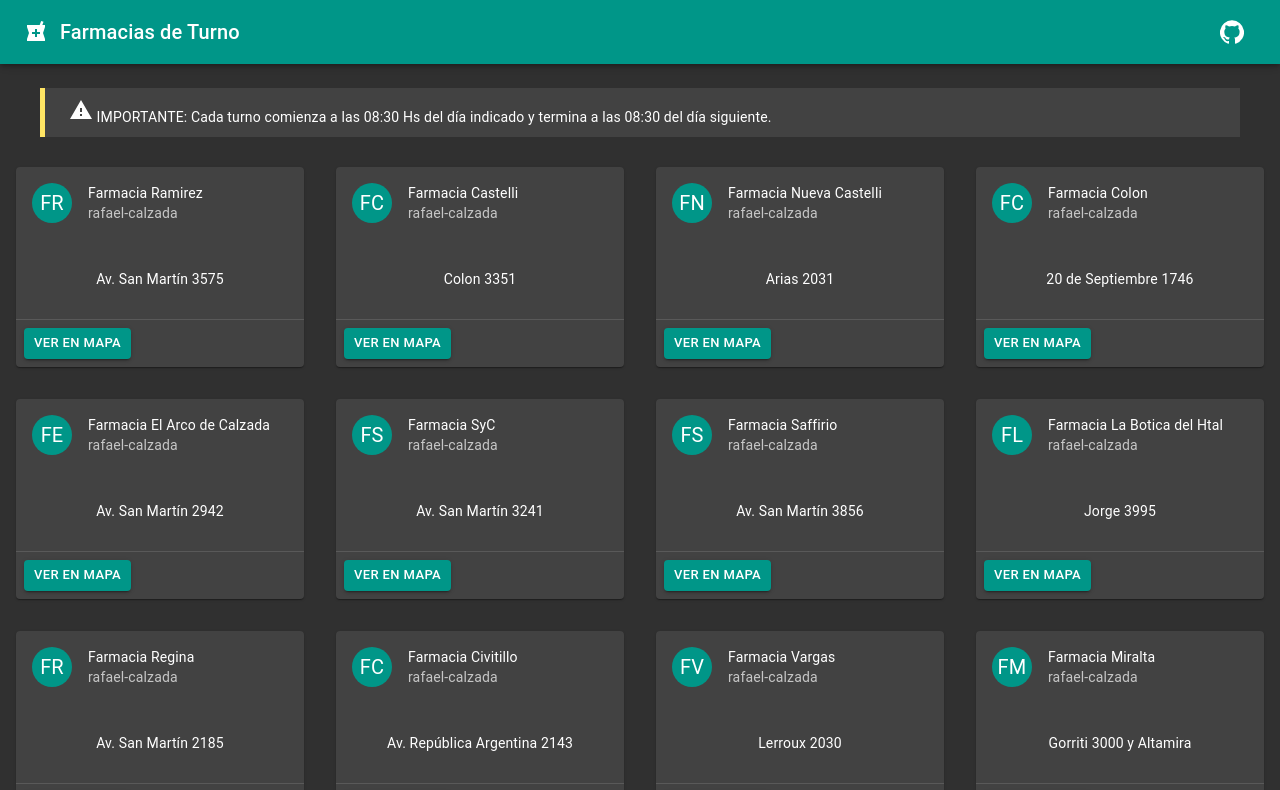
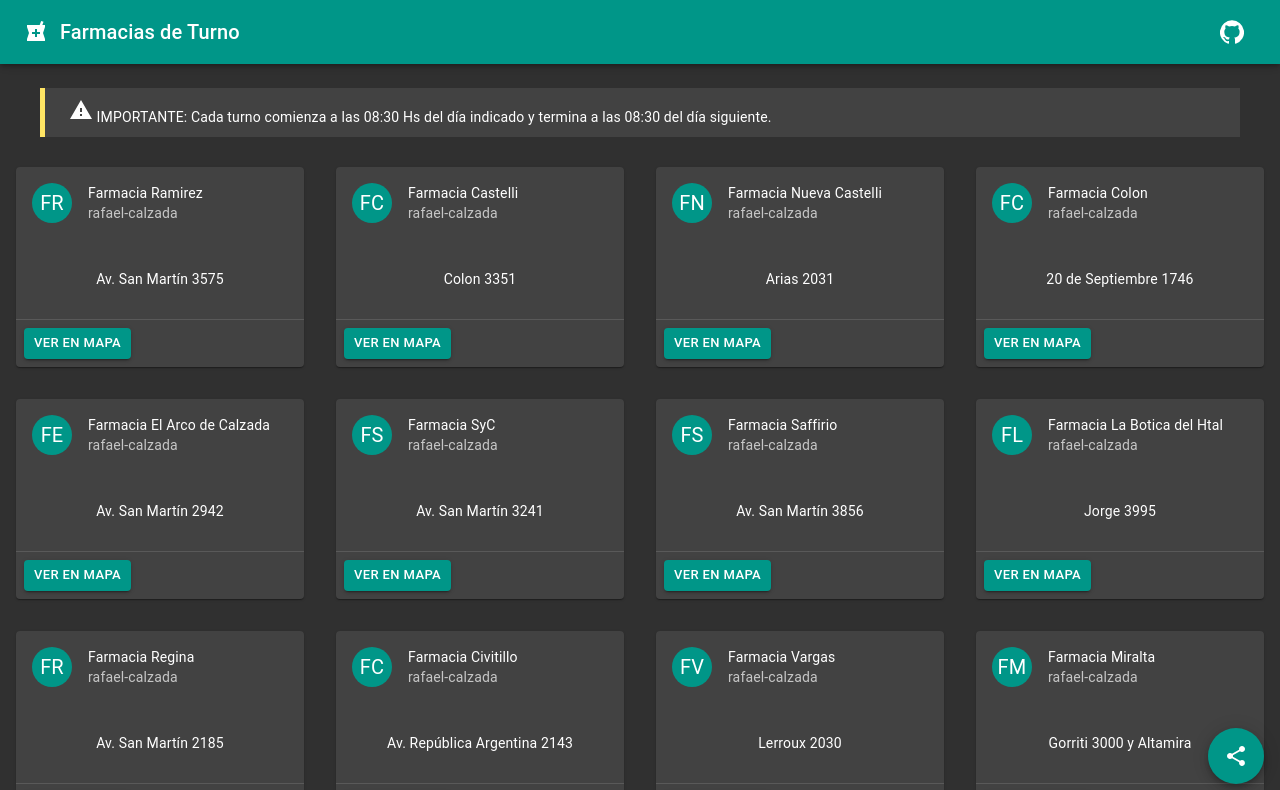
Before and after one commit to MefhigosetH/farmaturno, a React (Create React App) app in the folder app/: page / in a window 1280 px wide. Shown: the top 790 px of the page. Built offline with nearby package versions, Linux system fonts and the light colour scheme; no server answers.

Commit message:
feat(app): Agregamos un FloatActionButton

```diff
--- a/app/src/components/App.js
+++ b/app/src/components/App.js
@@ -8,6 +8,7 @@ import secondary from '@material-ui/core/colors/pink';
 // Importamos componentes locales
 import Header from './Header.js'
 import Turnos from './Turnos.js'
+import FabButton from './Fab.js'
 
 // Default export
 export default class App extends React.Component {
@@ -37,6 +38,9 @@ export default class App extends React.Component {
         <Header title='Farmacias de Turno' />
 
         <Turnos partido={this.state.partido} />
+
+        <FabButton />
+
       </ThemeProvider>
     );
   }
--- /dev/null
+++ b/app/src/components/Fab.js
@@ -0,0 +1,42 @@
+// Importamos librerias instaladas
+import React from 'react';
+import { withStyles } from '@material-ui/core/styles';
+import Fab from '@material-ui/core/Fab';
+import ShareIcon from '@material-ui/icons/Share';
+
+
+// Default export
+class FabButton extends React.Component {
+
+  constructor(props) {
+    super(props);
+  }
+
+  componentDidMount() {
+  }
+
+  render() {
+
+    const { classes } = this.props;
+
+    return (
+      <Fab color="primary" aria-label="compartir" className={classes.fab}>
+        <ShareIcon />
+      </Fab>
+    );
+  }
+}
+
+
+
+const styles = theme => ({
+  fab: {
+    position: 'absolute',
+    bottom: theme.spacing(2),
+    right: theme.spacing(2)
+  }
+});
+
+
+
+export default withStyles(styles)(FabButton);
```
